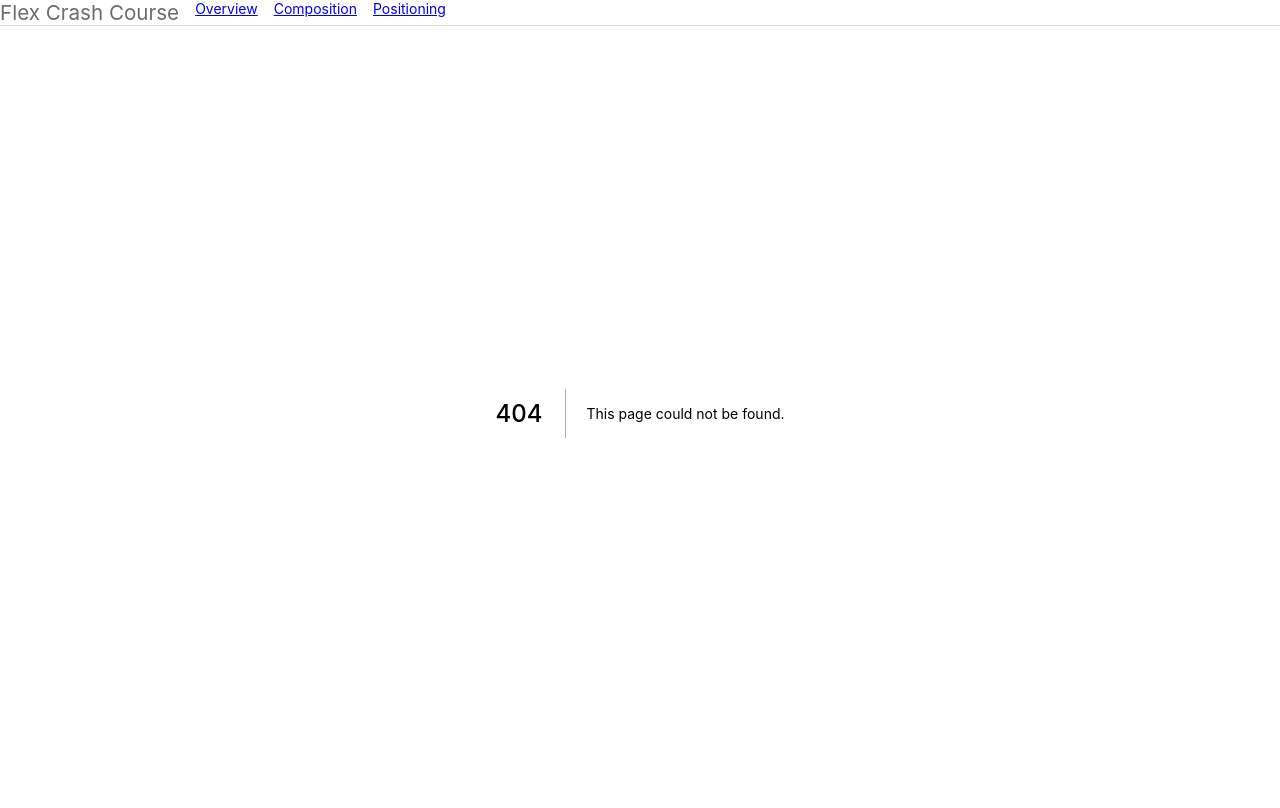
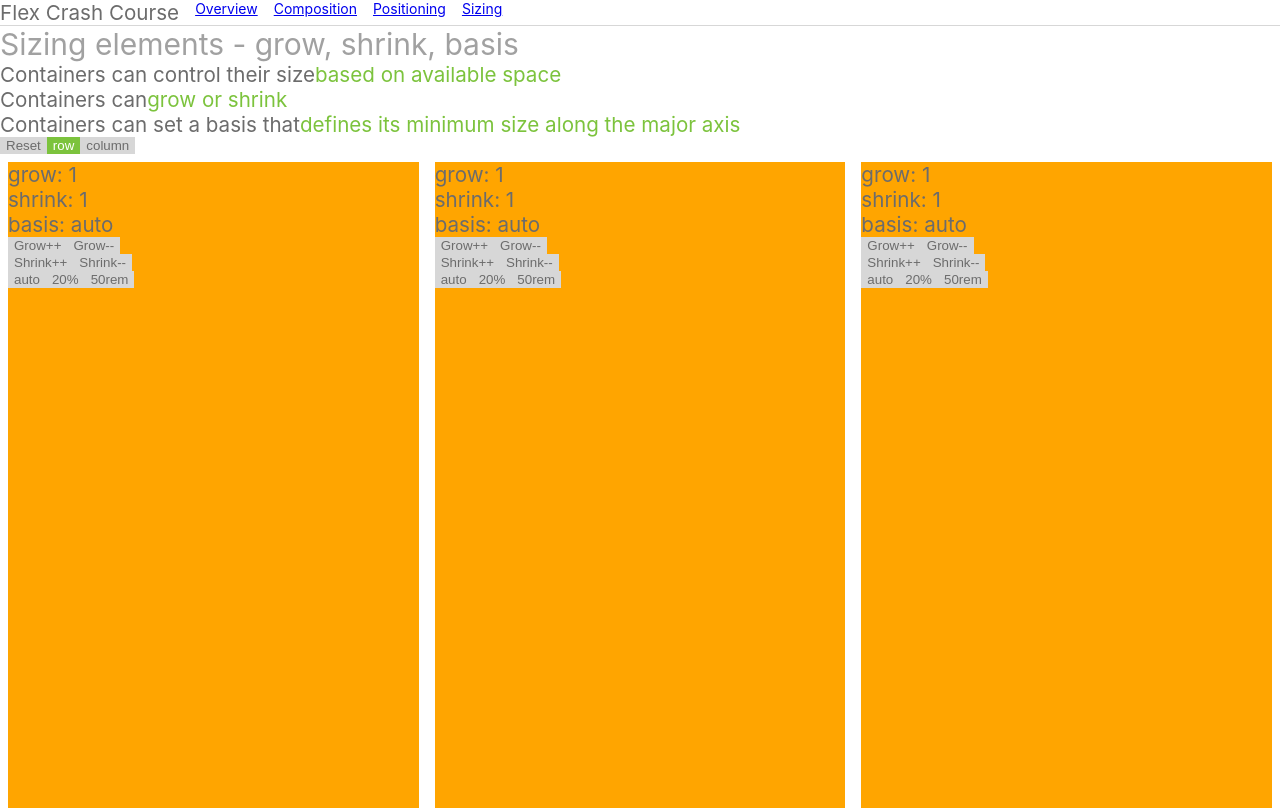
Before and after one commit to phobon/flexcrashcourse, a Next.js app: page /sizing in a window 1280 px wide. Before the commit this address had no page. Built offline with nearby package versions, Linux system fonts and the light colour scheme.

Commit message:
adding sizing

```diff
--- a/components/containers/box.js
+++ b/components/containers/box.js
@@ -27,7 +27,6 @@ import {
 
 const Box = styled.div`
     display: flex;
-    flex: none;
 
     ${borders}
     ${borderColor}
@@ -49,9 +48,8 @@ const Box = styled.div`
     ${flexWrap}
     ${flexBasis}
 
-    border-radius: ${props => props.round ? "100%" : borderRadius(props.borderRadius)};
-    width: ${props => props.fullWidth ? "100%" : "auto"};
-    height: ${props => props.fullHeight ? "100%" : "auto"};
+    width: ${props => props.fullWidth ? "100%" : ""};
+    height: ${props => props.fullHeight ? "100%" : ""};
 
     ${width}
     ${minWidth}
@@ -62,10 +60,10 @@ const Box = styled.div`
 `;
 
 Box.defaultProps = {
+    flex: "none",
     align: "center",
     justify: "center",
-    borderRadius: 0,
-    round: false
+    borderRadius: 0
 };
 
 Box.propTypes = {
--- a/components/containers/flex.js
+++ b/components/containers/flex.js
@@ -1,7 +1,6 @@
 import Box from "./box";
 
-const Flex = Box.extend`
-    flex: 1 1 auto;
-`;
+const Flex = Box.extend``;
+Flex.defaultProps = Object.assign({}, Flex.defaultProps, { flex: "1 1 auto" });
 
 export default Flex;
--- a/package.json
+++ b/package.json
@@ -7,5 +7,9 @@
     "styled-components": "^3.2.6",
     "styled-system": "^2.2.4"
   },
-  "devDependencies": {}
+  "scripts": {
+    "dev": "next",
+    "build": "next build",
+    "start": "next start"
+  }
 }
--- a/pages/_app.js
+++ b/pages/_app.js
@@ -35,6 +35,7 @@ export default class FlexCrash extends App {
                 <Link href="/"><a>Overview</a></Link>
                 <Link href="/composition"><a>Composition</a></Link>
                 <Link href="/positioning"><a>Positioning</a></Link>
+                <Link href="/sizing"><a>Sizing</a></Link>
               </Navigation>
               <Container>
                 <Component
--- /dev/null
+++ b/pages/sizing.jsx
@@ -0,0 +1,94 @@
+import React from 'react';
+import styled, { ThemeProvider } from 'styled-components';
+
+import { Box, Flex, H1, H4, Button, Inline } from '../components';
+
+const Item = Box.extend`
+  background-color: orange;
+  color: white;
+  font-size: ${props => props.theme.fontSizes[3]}px;
+  margin: ${props => props.theme.space[2]}px;
+`;
+
+const defaultItems = [
+  {
+    grow: 1,
+    shrink: 1,
+    basis: "auto"
+  },
+  {
+    grow: 1,
+    shrink: 1,
+    basis: "auto"
+  },
+  {
+    grow: 1,
+    shrink: 1,
+    basis: "auto"
+  }
+];
+
+class Index extends React.Component {
+  state = {
+    direction: "row",
+    containers: [...defaultItems]
+  };
+
+  growShrink = (index, container) => {
+    this.state.containers.splice(index, 1, container);
+    this.setState({ containers: this.state.containers });
+  }
+
+  render = () => {
+    const { direction, containers } = this.state;
+
+    const items = containers.map((c, i) => (
+      <Item key={i} flexDirection="column" fullWidth={ direction === "column"} fullHeight={ direction === "row" } flex={`${c.grow} ${c.shrink} ${c.basis}`}>
+        <Box flexDirection="column" mb={3}>
+          <H4>grow: {c.grow}</H4>
+          <H4>shrink: {c.shrink}</H4>
+          <H4>basis: {c.basis}</H4>
+        </Box>
+
+        <Box mb={2}>
+          <Button mr={2} onClick={() => this.growShrink(i, Object.assign({}, c, { grow: c.grow + 1 }))}>Grow++</Button>
+          <Button onClick={() => this.growShrink(i, Object.assign({}, c, { grow: c.grow - 1 }))}>Grow--</Button>
+        </Box>
+
+        <Box mb={2}>
+          <Button mr={2} onClick={() => this.growShrink(i, Object.assign({}, c, { shrink: c.shrink + 1 }))}>Shrink++</Button>
+          <Button onClick={() => this.growShrink(i, Object.assign({}, c, { shrink: c.shrink - 1 }))}>Shrink--</Button>
+        </Box>
+
+        <Box>
+          <Button mr={2} onClick={() => this.growShrink(i, Object.assign({}, c, { basis: "auto" }))}>auto</Button>
+          <Button mr={2} onClick={() => this.growShrink(i, Object.assign({}, c, { basis: "20%" }))}>20%</Button>
+          <Button onClick={() => this.growShrink(i, Object.assign({}, c, { basis: "50rem" }))}>50rem</Button>
+        </Box>
+      </Item>
+    ));
+
+    return (
+      <>
+        <Box flexDirection="column" px={4} pb={4} justify="flex-start" align="flex-start">
+          <H1 color="grayscale.2">Sizing elements - grow, shrink, basis</H1>
+
+          <H4>Containers can control their size<Inline color="accent" ml={1}>based on available space</Inline></H4>
+          <H4>Containers can <Inline color="accent" ml={1}>grow or shrink</Inline></H4>
+          <H4 mb={3}>Containers can set a basis that <Inline color="accent" ml={1}>defines its minimum size along the major axis</Inline></H4>
+          <Box mb={4}>
+            <Button mr={5} onClick={() => this.setState({ containers: [...defaultItems] })}>Reset</Button>
+            <Button active={direction === "row"} onClick={() => this.setState({ direction: "row" })} mr={2}>row</Button>
+            <Button active={direction === "column"} onClick={() => this.setState({ direction: "column" })} mr={2}>column</Button>
+          </Box>
+        </Box>
+
+        <Flex px={4} pb={4} fullWidth fullHeight flexDirection={direction}>
+          {items}
+        </Flex>
+      </>
+    )
+  }
+}
+
+export default Index;
```
Also changed, not shown: pages/composition.jsx (+13 -11 lines), pages/index.jsx (+6 -6 lines).
